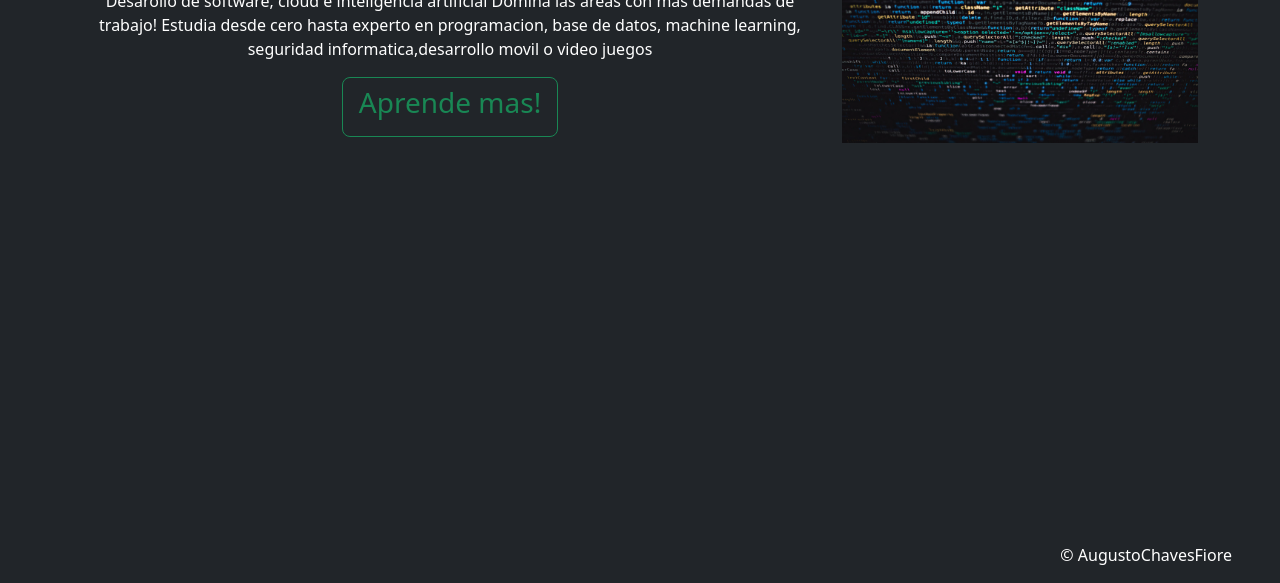
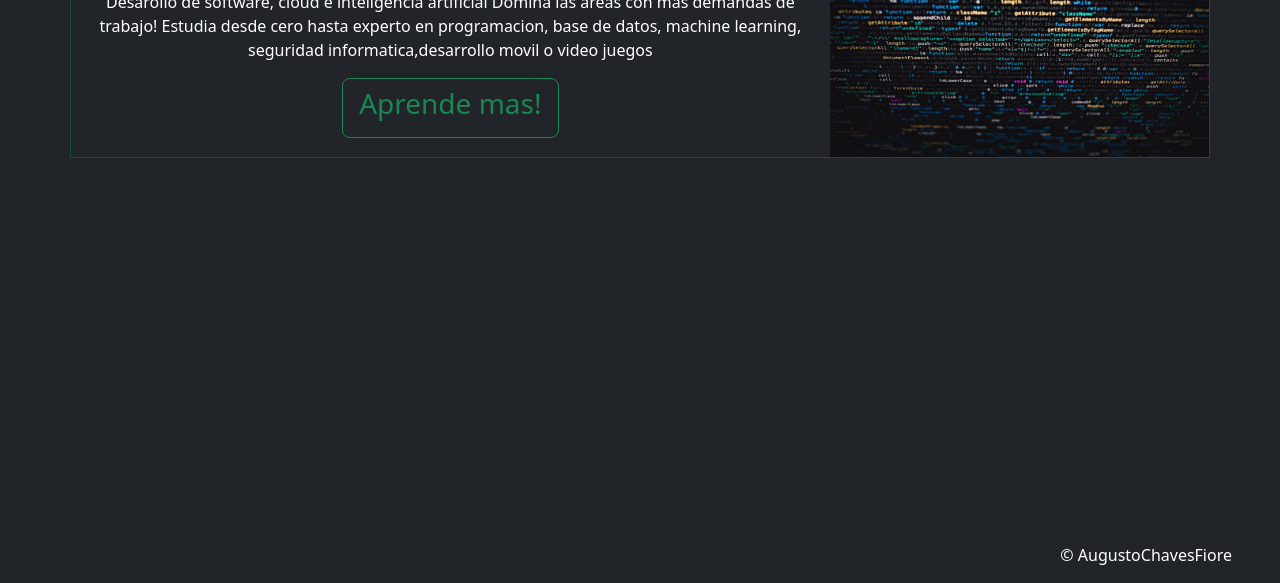
Before and after one commit to AugustoChavesFiore/actividad3-practicabootstrap, a plain HTML site: page index.html in a window 1280 px wide. Shown: the part 217-800 px from the top of the page. Drawn offline with nearby package versions, Linux system fonts and the light colour scheme.

Commit message:
Bordes agregados a la seccion main

```diff
--- a/index.html
+++ b/index.html
@@ -37,11 +37,11 @@
     <main>
         <header class="d-flex justify-content-center align-items-center "><H1>Cursemi</H1></header>
         <article>
-         <section class="container text-center mt-5" >
+         <section class="container text-center mt-5 border border-1 border-success-subtle " >
             <div class="row justify-content-center align-content-center">
 
-                <div class="col-12 col-lg-4 order-lg-2">
-                    <img src="img/fondo-codigo.jpg" alt="" class="img-fluid">
+                <div class="col-12 col-lg-4 order-lg-2 m-0 p-0">
+                    <img src="img/fondo-codigo.jpg" alt="" class="img-fluid bore">
 
                 </div>
 
```
